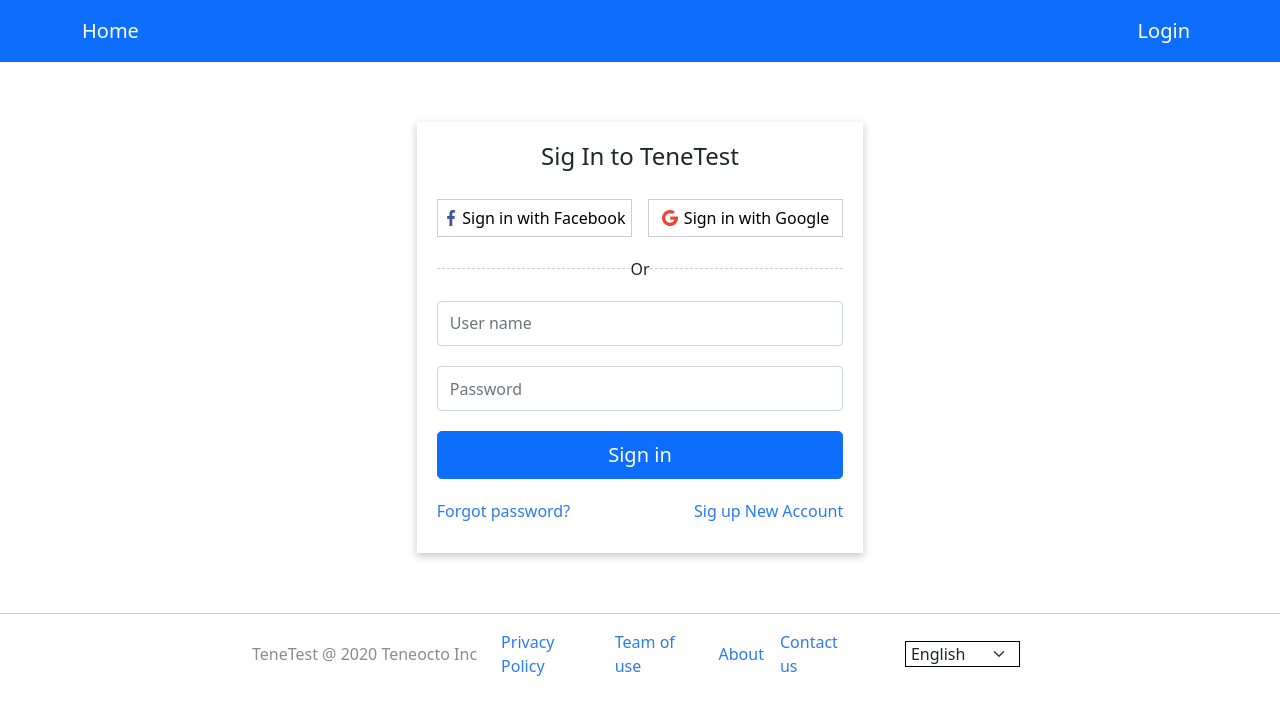
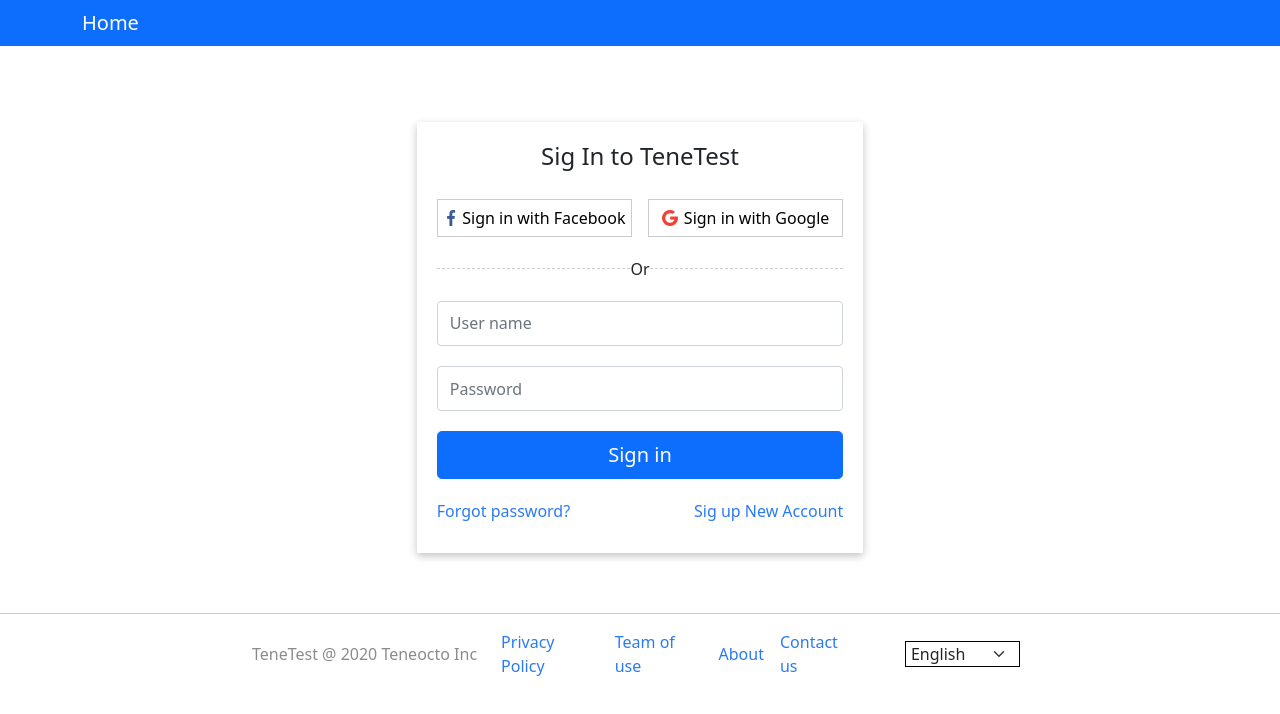
Before and after one commit to Haininhh/boostrap-in-react, a React (Create React App) app: page /Contact in a window 1280 px wide. Shown: the top 714 px of the page. Built offline with nearby package versions, Linux system fonts and the light colour scheme.

Commit message:
update token persist

```diff
--- a/src/App.js
+++ b/src/App.js
@@ -8,12 +8,9 @@
 import Footer from "./components/Footer/Footer";
 import "../node_modules/bootstrap/dist/css/bootstrap.min.css";
 import Cookies from "universal-cookie";
-import { Redirect } from "react-router";
 
 const App = () => {
   const [state, setState] = useState("login");
-  const [loggedIn, setLoggedIn] = useState(false);
-
   const [formIsSubmitted, setFormIsSubmitted] = useState(false);
 
   const submitForm = () => {
@@ -27,10 +24,9 @@
     const token = cookies.get("token");
 
     if (token) {
-      setLoggedIn(true);
-      return <Redirect to={<Home />} />;
+      setState("home");
     }
-  });
+  }, []);
 
   return (
     <div className="App">
--- a/src/components/Header/Header.js
+++ b/src/components/Header/Header.js
@@ -45,20 +45,6 @@
                 </Link>
 
                 <Nav className="ms-auto">
-                  {props.loginState === "login" ? (
-                    <Link to="/home" style={{ textDecoration: "none" }}>
-                      <Nav.Link
-                        className="navbar__link white-cl"
-                        href="/home"
-                        onClick={() => props.setState("home")}
-                      >
-                        Login
-                      </Nav.Link>
-                    </Link>
-                  ) : (
-                    <></>
-                  )}
-
                   {props.loginState === "home" ? (
                     <div className="user">
                       {user}
@@ -69,7 +55,10 @@
                             <Nav.Link
                               className="navbar__link white-cl"
                               href="/login"
-                              onClick={() => props.setState("login")}
+                              onClick={() => {
+                                cookies.remove('token');
+                                props.setState("login");
+                              }}
                             >
                               Logout
                             </Nav.Link>
```
Also changed, not shown: src/features/Home/Home.js (+4 -4 lines), 1 other file (tests, documents, lock files or other folders).
